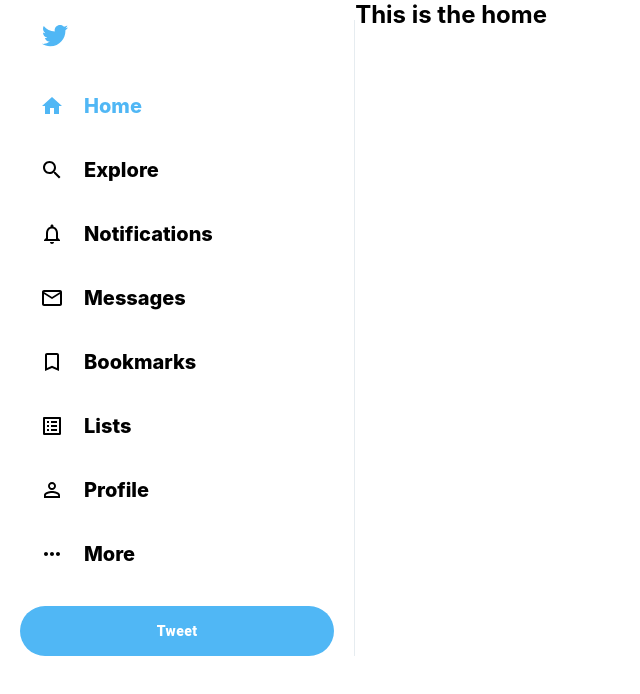
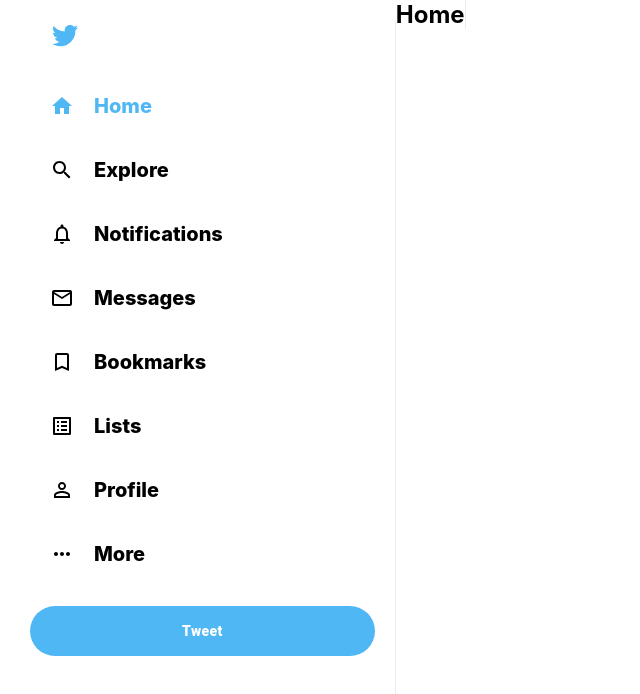
Before and after one commit to newallJemuelD/twitter-clone, a React (Create React App) app: page / in a window 1280 px wide. Shown: the top 694 px of the page, without its empty margins (0-640 px from the left). Built offline with nearby package versions, Linux system fonts and the light colour scheme.

Commit message:
Edit feed section

```diff
--- a/src/App.css
+++ b/src/App.css
@@ -5,4 +5,9 @@
 
 .app{
     display: flex;
+    height: 100vh;
+    max-width: 1300px;
+    margin-left: auto;
+    margin-right: auto;
+    padding: 0 10px;
 }
--- /dev/null
+++ b/src/Feed.css
@@ -0,0 +1,13 @@
+.feed{
+    flex: 0.4;
+    border-right: 1px solid var(--twitter-background) ;
+    min-width: fit-content;
+    overflow-y: scroll;
+}
+
+.feed__header{
+    position: sticky;
+    top: 0;
+    background-color: white;
+    z-index: 100;
+}
--- a/src/Feed.js
+++ b/src/Feed.js
@@ -1,10 +1,14 @@
 import React from 'react'
+import './Feed.css'
 
 function Feed() {
     return (
         <div>
         {/* Header  */}
-        <h2>This is the home</h2>
+        <div className="feed">
+            <h2>Home</h2>
+        </div>
+
 
 
         {/* TweetBox */}
```
